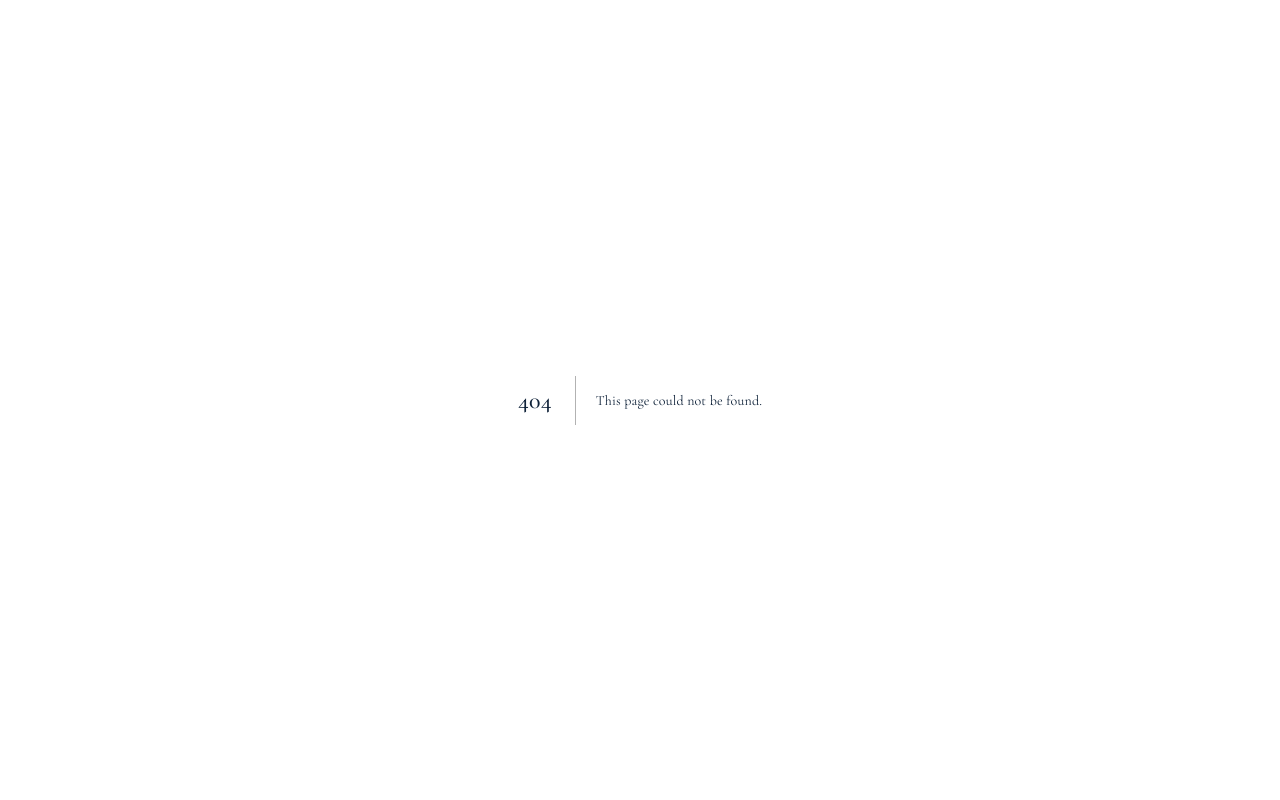
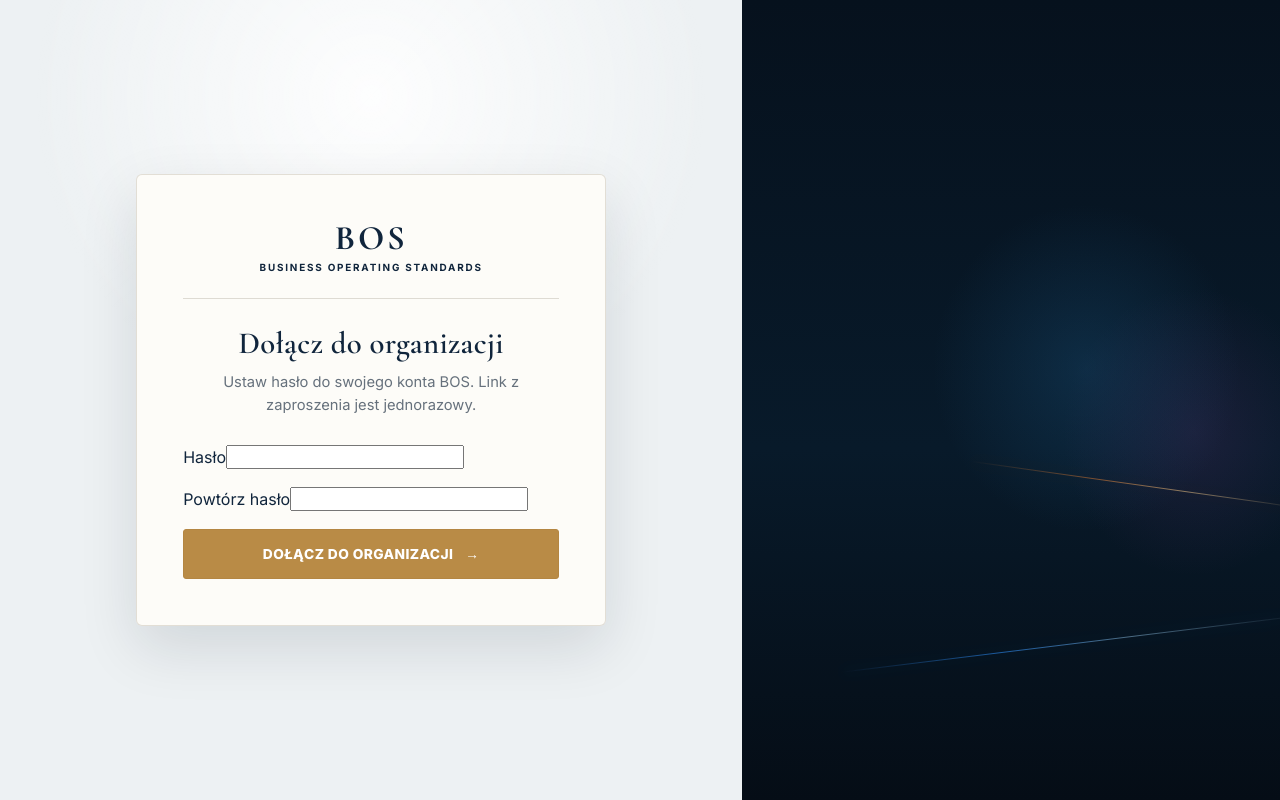
Before and after one commit to vernegroup/bos-platform, a Next.js app: page /accept-invite in a window 1280 px wide. Before the commit this address had no page. Built offline with nearby package versions, Linux system fonts and the light colour scheme; no server answers.

Commit message:
members: add invitation activation page

```diff
--- /dev/null
+++ b/app/accept-invite/page.tsx
@@ -0,0 +1,22 @@
+import Link from "next/link";
+import { redirect } from "next/navigation";
+import { auth } from "@/auth";
+import AcceptInviteForm from "./AcceptInviteForm";
+import "../login/login.css";
+
+type Props={searchParams:Promise<{token?:string}>};
+
+export default async function AcceptInvitePage({searchParams}:Props){
+  const session=await auth();
+  if(session?.user)redirect("/app");
+  const {token=""}=await searchParams;
+  return <main className="bos-login">
+    <section className="bos-login-auth"><section className="bos-login-panel">
+      <Link href="/" className="bos-login-brand"><span className="bos-login-brand-name">BOS</span><span className="bos-login-brand-subtitle">BUSINESS OPERATING STANDARDS</span></Link>
+      <div className="bos-login-rule"/>
+      <div className="bos-login-copy"><h1>Dołącz do organizacji</h1><p>Ustaw hasło do swojego konta BOS. Link z zaproszenia jest jednorazowy.</p></div>
+      <AcceptInviteForm token={token}/>
+    </section></section>
+    <aside className="bos-login-brand-panel"><div className="bos-login-brand-backdrop"/><div className="bos-login-brand-message"><p>Uporządkowana praca.<br/>Silniejsze organizacje.</p><span/></div></aside>
+  </main>;
+}
```
